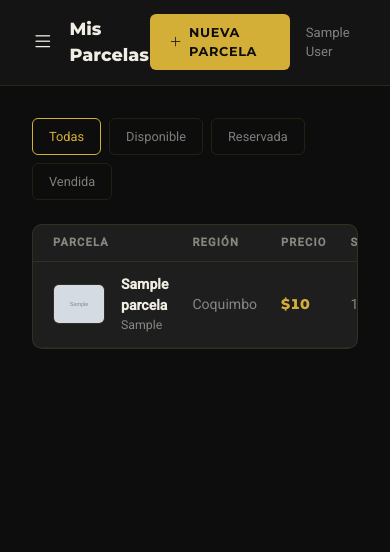
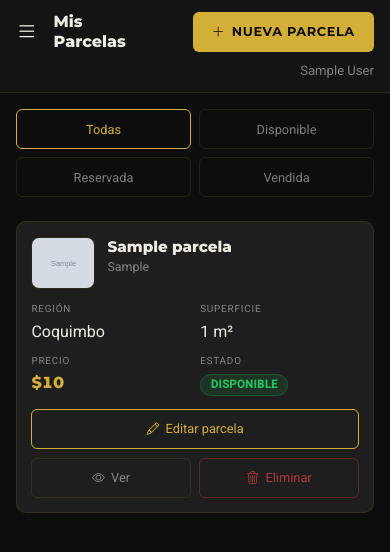
Before and after one commit to GoGo-DevS/puntoparcelas, a Django app: page /admin-panel/parcelas/ in a window 390 px wide. Shown: the top 552 px of the page. Run offline with Django 5.2, Linux system fonts and the light colour scheme; a user stored in the database is signed in; tables that the repository leaves empty hold one stand-in row (values such as "Sample post"); grey boxes marked "Sample" are stand-in pictures.

Commit message:
fix: mejorar panel parcelas en movil

```diff
--- a/panel/templates/panel/base_panel.html
+++ b/panel/templates/panel/base_panel.html
@@ -135,6 +135,28 @@
       .pp-sidebar { transform:translateX(-100%); transition:transform .25s; }
       .pp-sidebar.open { transform:translateX(0); }
       .pp-main { margin-left:0; }
+      .pp-topbar {
+        padding: .75rem 1rem;
+        align-items: flex-start;
+        gap: .85rem;
+      }
+      .pp-topbar > div:last-child {
+        flex-wrap: wrap;
+        justify-content: flex-end;
+        gap: .55rem !important;
+      }
+      .pp-topbar-title {
+        font-size: 1rem;
+        line-height: 1.25;
+      }
+      .pp-content {
+        padding: 1rem;
+      }
+      .btn-pp,
+      .btn-pp-ghost,
+      .btn-danger-ghost {
+        min-height: 40px;
+      }
     }
   </style>
   {% block extra_head %}{% endblock %}
--- a/panel/templates/panel/parcelas_lista.html
+++ b/panel/templates/panel/parcelas_lista.html
@@ -1,6 +1,81 @@
 {% extends "panel/base_panel.html" %}
 {% block title %}Mis Parcelas — Panel{% endblock %}
 {% block topbar_title %}Mis Parcelas{% endblock %}
+
+{% block extra_head %}
+<style>
+  .parcelas-mobile-list { display:none; }
+  .parcela-card-mobile {
+    background:var(--pp-surface2);
+    border:1px solid var(--pp-border);
+    border-radius:10px;
+    padding:.9rem;
+  }
+  .parcela-card-mobile + .parcela-card-mobile { margin-top:.75rem; }
+  .parcela-card-head { display:flex; align-items:flex-start; gap:.75rem; }
+  .parcela-card-thumb {
+    width:64px; height:52px; flex:0 0 64px;
+    object-fit:cover; border-radius:8px; border:1px solid var(--pp-border);
+    background:var(--pp-surface);
+  }
+  .parcela-card-placeholder {
+    width:64px; height:52px; flex:0 0 64px;
+    border-radius:8px; border:1px solid var(--pp-border);
+    background:var(--pp-surface);
+    color:var(--pp-border);
+    display:flex; align-items:center; justify-content:center;
+  }
+  .parcela-card-title {
+    font-family:'Montserrat',sans-serif;
+    font-weight:800;
+    font-size:.95rem;
+    line-height:1.25;
+    margin-bottom:.2rem;
+  }
+  .parcela-card-sector { color:var(--pp-muted); font-size:.78rem; line-height:1.35; }
+  .parcela-card-meta {
+    display:grid;
+    grid-template-columns:1fr 1fr;
+    gap:.65rem;
+    margin:.85rem 0;
+  }
+  .parcela-card-meta small {
+    display:block;
+    color:var(--pp-muted);
+    font-size:.62rem;
+    letter-spacing:.08em;
+    text-transform:uppercase;
+    margin-bottom:.15rem;
+  }
+  .parcela-card-price {
+    font-family:'Montserrat',sans-serif;
+    font-weight:900;
+    color:var(--pp-gold);
+    font-variant-numeric:tabular-nums;
+  }
+  .parcela-card-actions {
+    display:grid;
+    grid-template-columns:1fr 1fr;
+    gap:.55rem;
+  }
+  .parcela-card-actions .btn-pp-ghost,
+  .parcela-card-actions .btn-danger-ghost {
+    justify-content:center;
+    padding:.55rem .65rem;
+  }
+  .parcela-card-actions .edit-action {
+    grid-column:1 / -1;
+    border-color:var(--pp-gold);
+    color:var(--pp-gold);
+  }
+
+  @media (max-width:768px) {
+    .parcelas-table-wrap { display:none; }
+    .parcelas-mobile-list { display:block; }
+    .parcelas-filter a { flex:1 1 calc(50% - .35rem); justify-content:center; }
+  }
+</style>
+{% endblock %}
 
 {% block topbar_actions %}
 <a href="{% url 'panel:parcela_create' %}" class="btn-pp">
@@ -10,7 +85,7 @@
 
 {% block content %}
 <!-- FILTER -->
-<div class="d-flex gap-2 mb-4 flex-wrap">
+<div class="parcelas-filter d-flex gap-2 mb-4 flex-wrap">
   <a href="{% url 'panel:parcelas_lista' %}" class="btn-pp-ghost {% if not estado_activo %}active{% endif %}"
      style="{% if not estado_activo %}border-color:var(--pp-gold); color:var(--pp-gold);{% endif %}">
     Todas
@@ -24,7 +99,7 @@
 </div>
 
 {% if parcelas %}
-<div class="kpi-card p-0" style="overflow:hidden;">
+<div class="kpi-card p-0 parcelas-table-wrap" style="overflow:hidden;">
   <table class="pp-table">
     <thead>
       <tr>
@@ -76,6 +151,53 @@
     </tbody>
   </table>
 </div>
+
+<div class="parcelas-mobile-list">
+  {% for p in parcelas %}
+  <article class="parcela-card-mobile">
+    <div class="parcela-card-head">
+      {% if p.foto_principal_url %}
+        <img src="{{ p.foto_principal_url }}" class="parcela-card-thumb" alt="">
+      {% else %}
+        <div class="parcela-card-placeholder"><i class="bi bi-image"></i></div>
+      {% endif %}
+      <div style="min-width:0;">
+        <div class="parcela-card-title">{{ p.nombre }}</div>
+        {% if p.sector %}<div class="parcela-card-sector">{{ p.sector }}</div>{% endif %}
+      </div>
+    </div>
+    <div class="parcela-card-meta">
+      <div>
+        <small>Región</small>
+        <span>{{ p.get_region_display }}</span>
+      </div>
+      <div>
+        <small>Superficie</small>
+        <span>{{ p.superficie_display }}</span>
+      </div>
+      <div>
+        <small>Precio</small>
+        <span class="parcela-card-price">{{ p.precio_clp }}</span>
+      </div>
+      <div>
+        <small>Estado</small>
+        <span class="badge-{{ p.estado }}">{{ p.get_estado_display }}</span>
+      </div>
+    </div>
+    <div class="parcela-card-actions">
+      <a href="{% url 'panel:parcela_edit' p.pk %}" class="btn-pp-ghost edit-action">
+        <i class="bi bi-pencil"></i> Editar parcela
+      </a>
+      <a href="{% url 'core:parcela_detail' p.slug %}" target="_blank" class="btn-pp-ghost">
+        <i class="bi bi-eye"></i> Ver
+      </a>
+      <a href="{% url 'panel:parcela_delete' p.pk %}" class="btn-danger-ghost">
+        <i class="bi bi-trash3"></i> Eliminar
+      </a>
+    </div>
+  </article>
+  {% endfor %}
+</div>
 {% else %}
 <div style="text-align:center; padding:5rem; color:var(--pp-muted);">
   <i class="bi bi-geo-alt" style="font-size:3rem; display:block; margin-bottom:1rem; opacity:.2;"></i>
```
